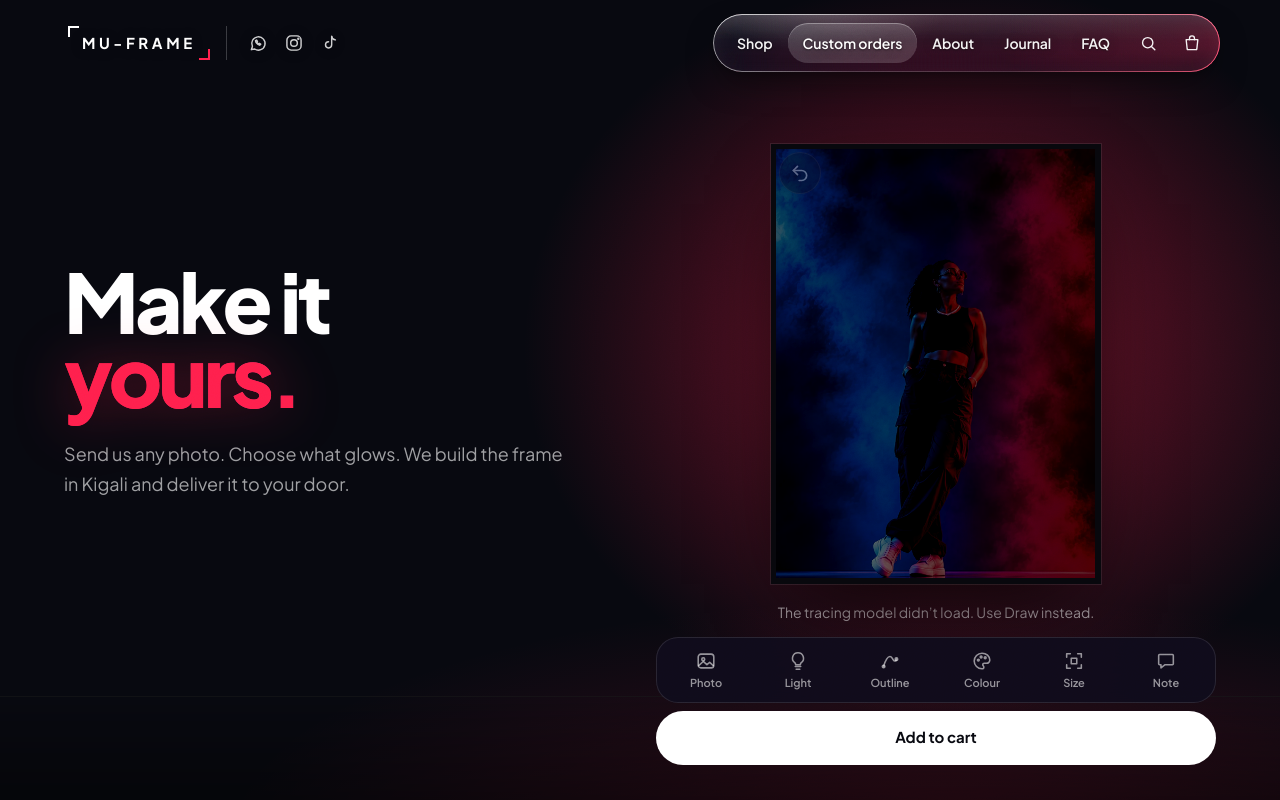
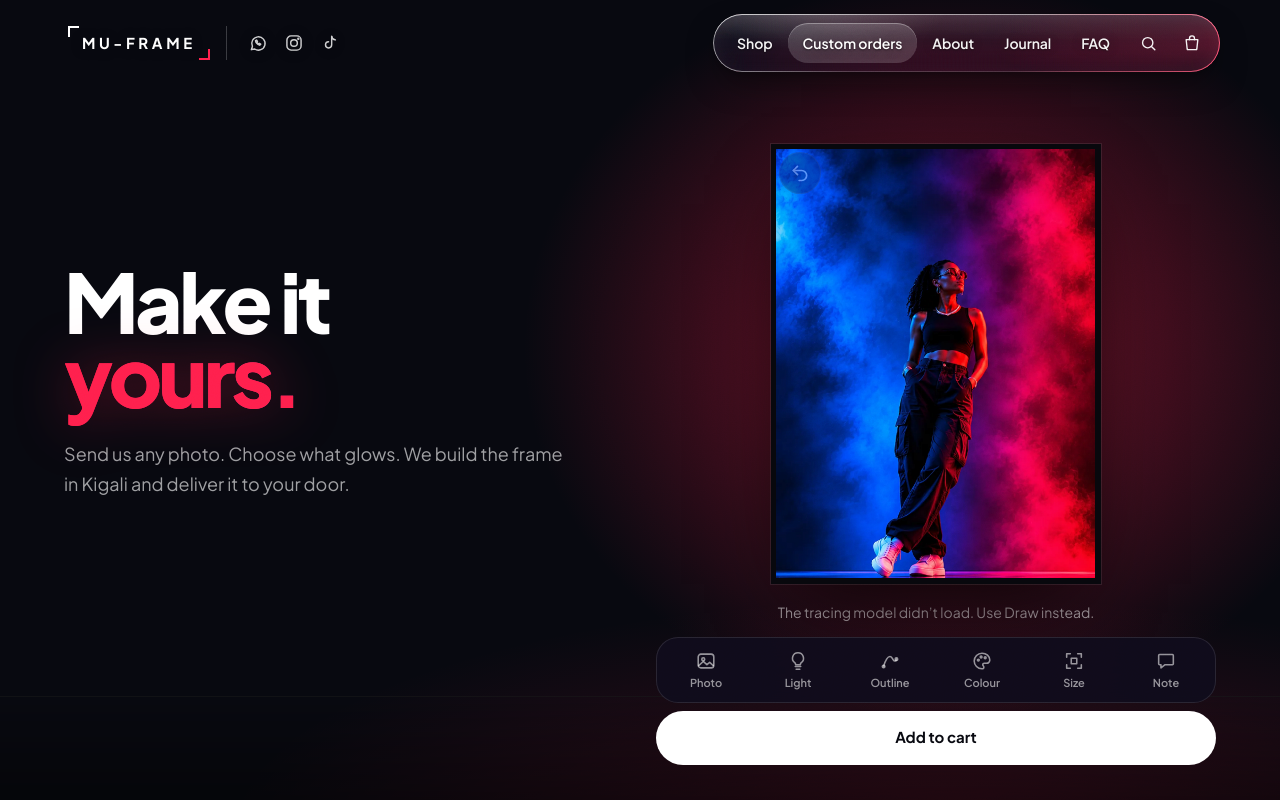
Before and after one commit to leukode-labs/MuFrame, a Next.js app: page /custom in a window 1280 px wide. Shown: the top 800 px of the page. Built offline with nearby package versions, Linux system fonts and the light colour scheme.

Commit message:
Studio: show the photo at full brightness, stronger neon line
Co-Authored-By: Claude Sonnet 5.5 <noreply@anthropic.com>

Claude-Session: https://claude.ai/code/session_01X4GrwfVTbhWpargeTNqo9q

```diff
--- a/components/CustomStudio.tsx
+++ b/components/CustomStudio.tsx
@@ -194,7 +194,7 @@ function paintArea(ctx: CanvasRenderingContext2D, a: Pick<Area, "color"> & ({ ki
 }
 
 function glowCss(color: string) {
-  return `drop-shadow(0 0 1.5px ${color}) drop-shadow(0 0 6px ${color}) drop-shadow(0 0 16px ${color}) drop-shadow(0 0 34px ${color}aa)`;
+  return `drop-shadow(0 0 2px rgba(0,0,0,.9)) drop-shadow(0 0 1.5px ${color}) drop-shadow(0 0 5px ${color}) drop-shadow(0 0 12px ${color}) drop-shadow(0 0 26px ${color}) drop-shadow(0 0 48px ${color}99)`;
 }
 
 function Tube({ area }: { area: Pick<Area, "color"> & ({ kind: "mask"; line: Uint8Array } | { kind: "pen"; pts: Pt[] }) }) {
@@ -655,7 +655,7 @@ export default function CustomStudio({ page = false }: { page?: boolean }) {
                   role="img"
                   aria-label={photo ? "Your photo in the frame" : "Sample photo in the frame"}
                   className="h-full w-full transition-[filter] duration-700"
-                  style={{ filter: neon ? "brightness(0.4) saturate(0.75) contrast(1.1)" : "none" }}
+                  style={{ filter: "none" }}
                 />
                 {neon && areas.map((a) => <Tube key={a.id + a.color} area={a} />)}
                 {neon && draft && draft.length > 1 && <Tube area={{ kind: "pen", pts: draft, color: glow.hex }} />}
```
